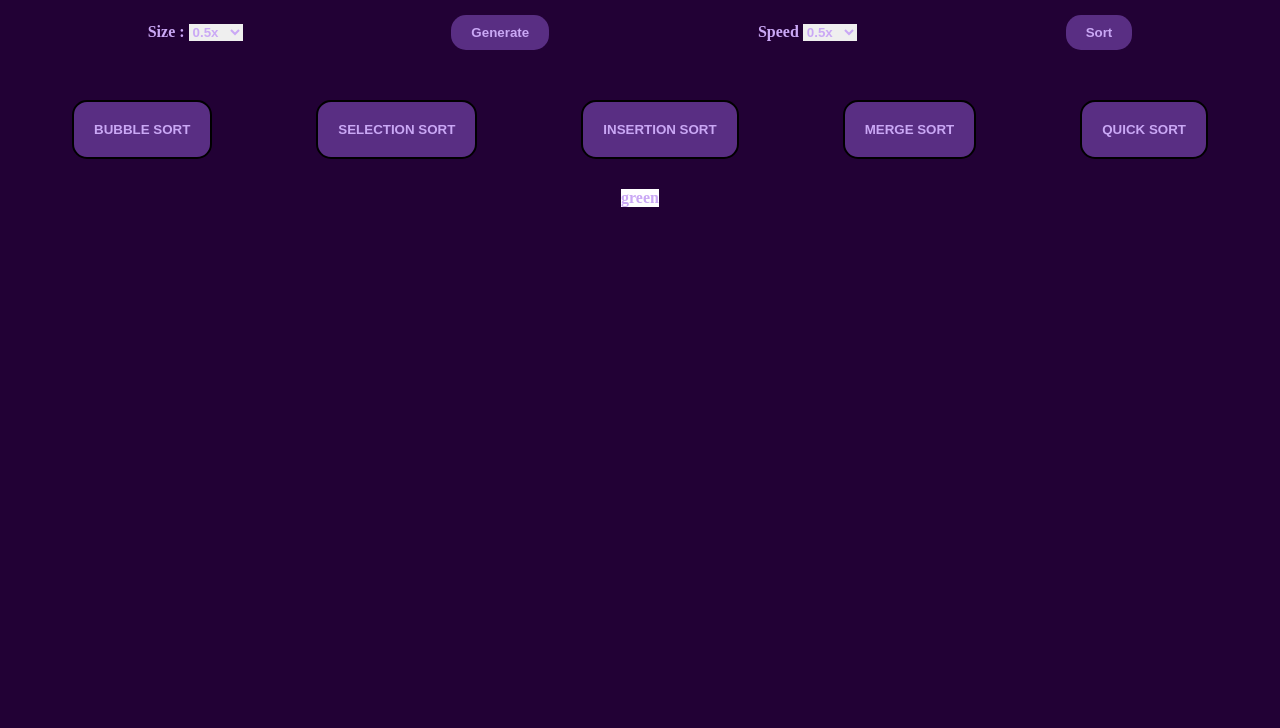
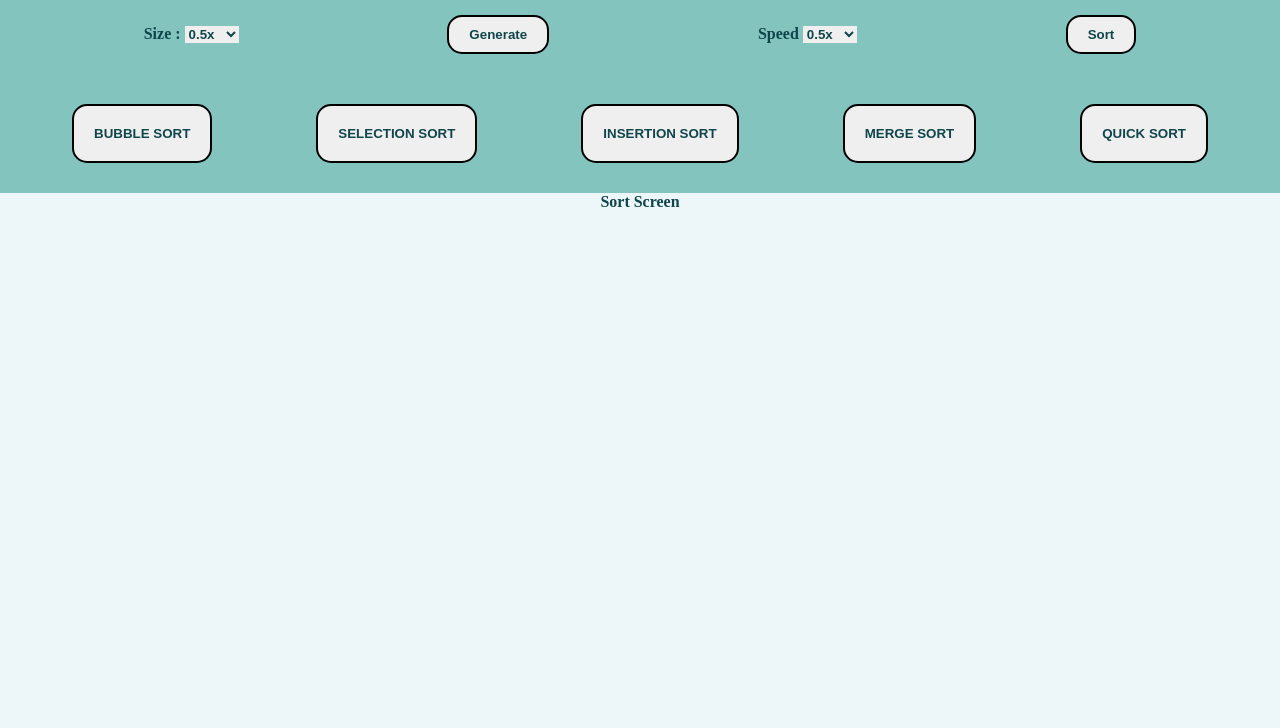
Before and after one commit to Adityacodin/Sorting-Visualizer, a plain HTML site: page templates/index.html in a window 1280 px wide. Shown: the part 72-800 px from the top of the page. Drawn offline with Linux system fonts and the light colour scheme.

Commit message:
update frontend

```diff
--- a/static/style.css
+++ b/static/style.css
@@ -1,6 +1,7 @@
+
 /* locked */
 * {
-color:#caa8f5;
+    color : #0f454b;
     padding : 0px;
     margin : 0px;
     border : 0px;
@@ -10,12 +11,17 @@ font-weight: bolder;
 
     /* locked */
     body {
-    background-color: #220135;
+        background-color: #edf6f9;
         position: relative;
         min-height: 50vh;
         text-align: center;
     }
     /*  */
+
+    header,#sort_menu{
+        background-color: #83c5be;
+    }
+
 
     /* locked */
     h1{
@@ -42,23 +48,21 @@ h1{
 
     #sort_scr{
         text-align : center;
-    background-color: white;
         display : inline-block;
     }
 
     .sort_bn{
         padding: 20px;
         margin : 30px 50px;
-    border : solid 2px black;
     }
 
     button{
-    background-color: #592e83;
+        border : solid 2px black;
         border-radius: 15px;
     }
 
     button:active{
-    background-color: #32004f;
-    color: #9cf945;
+        background-color: #82c1c7;
     }
+
     /* locked */
--- a/templates/index.html
+++ b/templates/index.html
@@ -42,7 +42,7 @@
             <button id = 'mrg' class = 'sort_bn'>MERGE SORT</button>
             <button id = 'qck' class = 'sort_bn'>QUICK SORT</button>
         </div>
-        <div id='sort_scr' class='screen'>green</div>
+        <div id='sort_scr' class='screen'>Sort Screen</div>
     </content>
     <footer>
 
```
Lines whose indentation alone changed are shown as unchanged.
